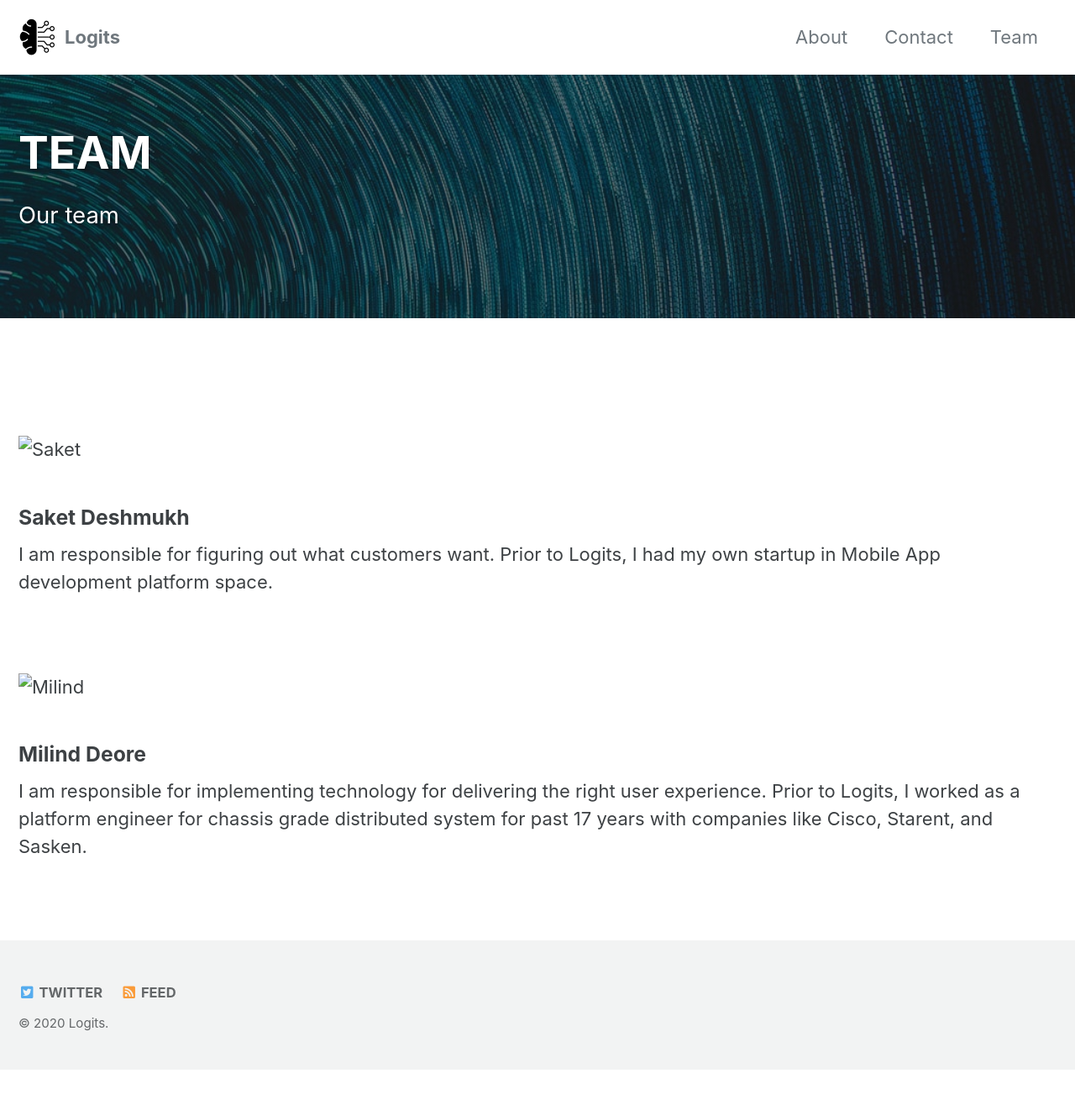
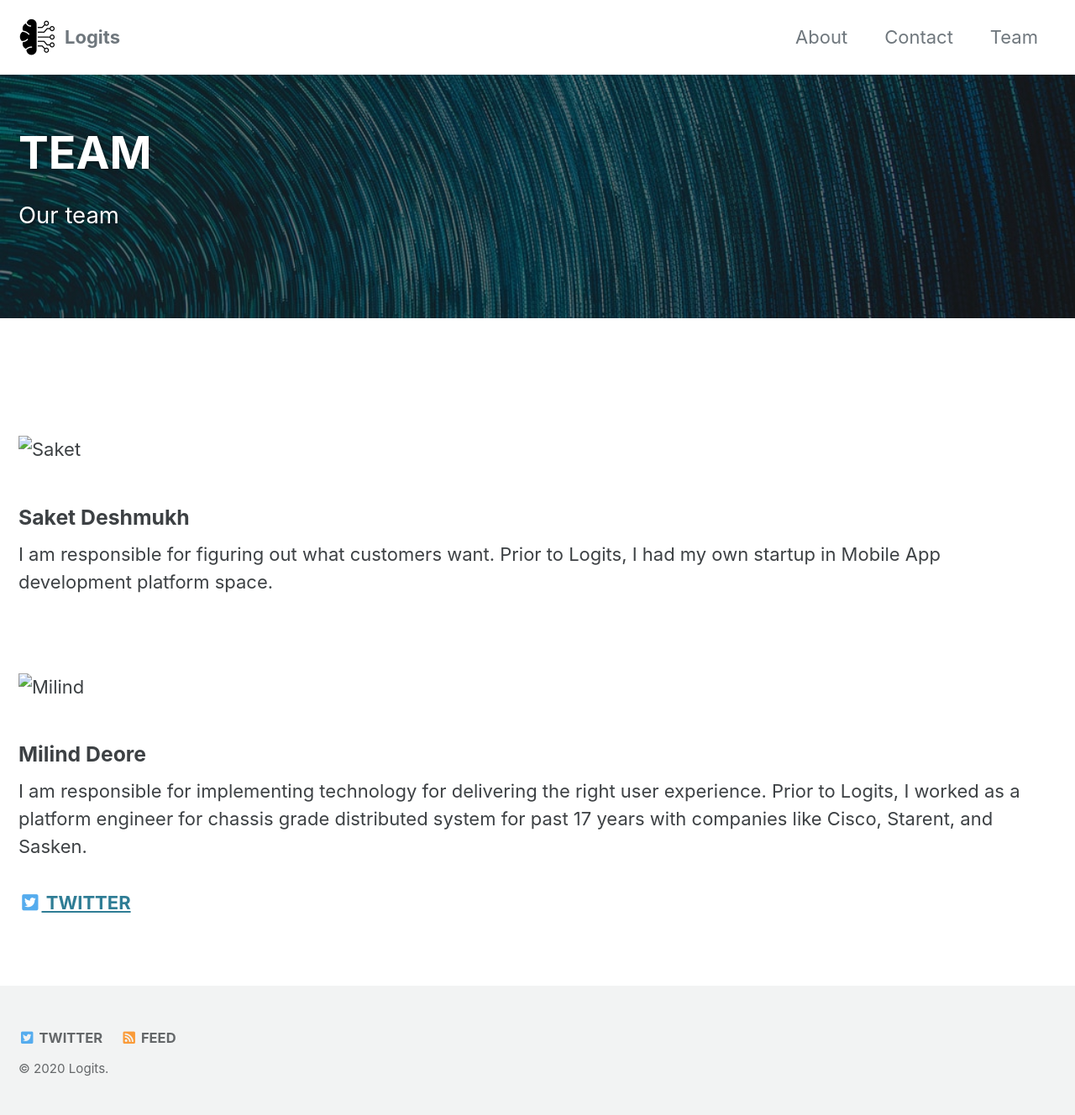
Before and after one commit to milinddeore/logits-website, a Jekyll site: the page built from _pages/TEAM.md, in a window 1280 px wide. Shown: the whole page at 84% size. Built offline with Jekyll 4.4.1, drawn with Linux system fonts in a browser that asks for light colours; cached includes are drawn as plain includes; before the commit the page ends 1274 px from its top, so only the background shows below that.

Commit message:
Update TEAM.md

```diff
--- a/_pages/TEAM.md
+++ b/_pages/TEAM.md
@@ -20,3 +20,16 @@ I am responsible for figuring out what customers want. Prior to Logits, I had my
 ![Milind](/assets/images/milind.JPG)
 ### Milind Deore
 I am responsible for implementing technology for delivering the right user experience. Prior to Logits, I worked as a platform engineer for chassis grade distributed system for past 17 years with companies like Cisco, Starent, and Sasken.
+
+<div class="page__footer-follow">
+  <ul class="social-icons">
+
+    {% if site.footer.links %}
+      {% for link in site.footer.links %}
+        {% if link.label and link.url %}
+          <li><a href="{{ link.url }}" rel="nofollow noopener noreferrer"><i class="{{ link.icon | default: 'fas fa-link' }}" aria-hidden="true"></i> {{ link.label }}</a></li>
+        {% endif %}
+      {% endfor %}
+    {% endif %}
+  </ul>
+</div>
```
